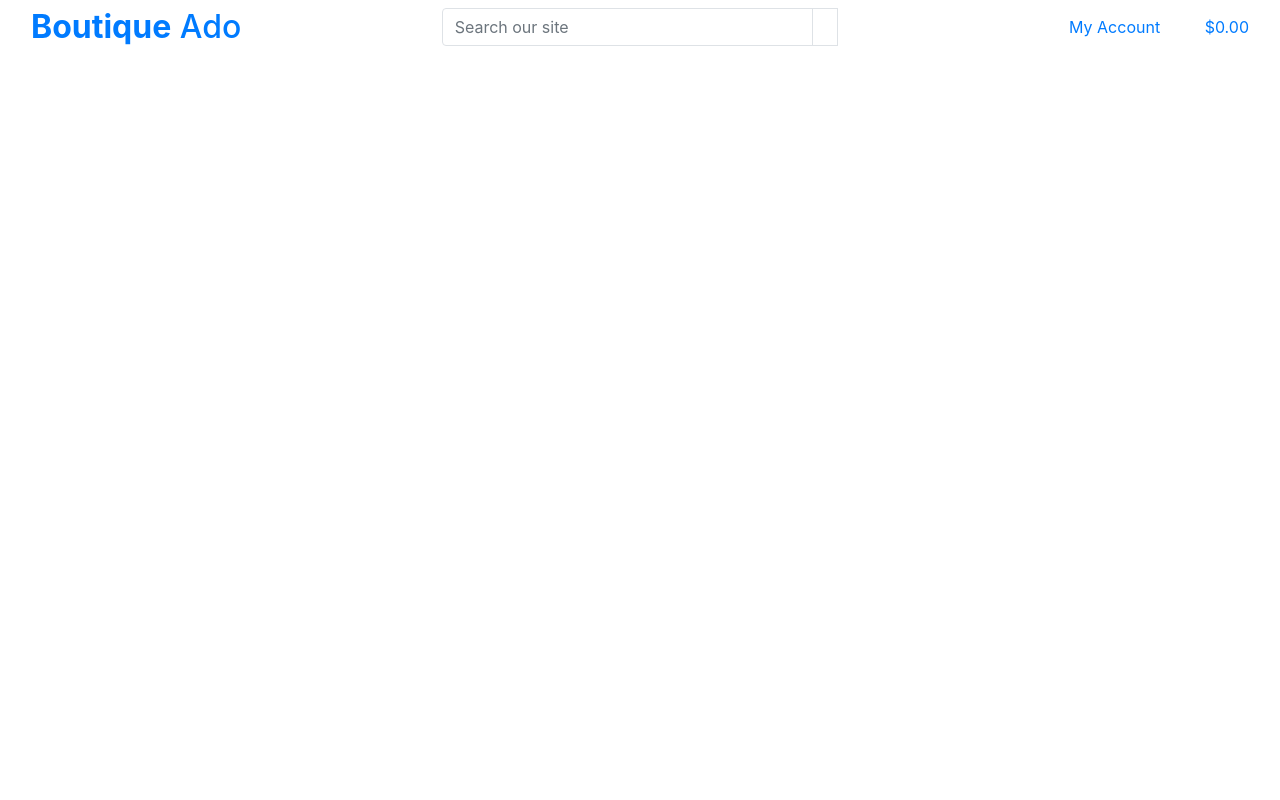
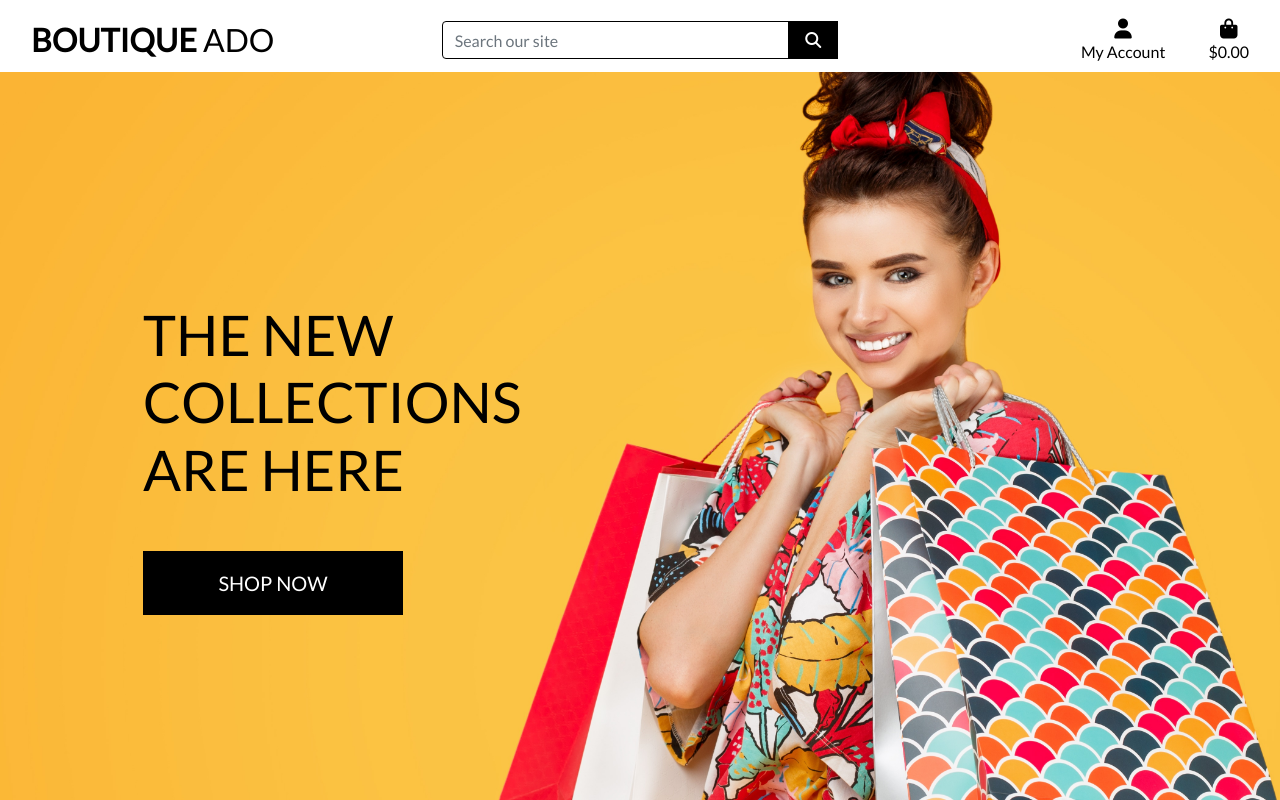
Before and after one commit to Leetzner/Boutique, a Django app: page / in a window 1280 px wide. Run offline with Django 3.2, Linux system fonts and the light colour scheme; some libraries are stand-ins or nearby versions.

Commit message:
completed home page header and css

```diff
--- a/boutique_ado/settings.py
+++ b/boutique_ado/settings.py
@@ -149,6 +149,10 @@ USE_TZ = True
 # https://docs.djangoproject.com/en/3.2/howto/static-files/
 
 STATIC_URL = '/static/'
+STATICFILES_DIRS = (os.path.join(BASE_DIR, 'static'),)
+
+MEDIA_URL = '/media/'
+MEDIA_ROOT = os.path.join(BASE_DIR, 'media')
 
 # Default primary key field type
 # https://docs.djangoproject.com/en/3.2/ref/settings/#default-auto-field
--- a/boutique_ado/urls.py
+++ b/boutique_ado/urls.py
@@ -15,9 +15,11 @@ Including another URLconf
 """
 from django.contrib import admin
 from django.urls import path, include
+from django.conf import settings
+from django.conf.urls.static import static
 
 urlpatterns = [
     path('admin/', admin.site.urls),
     path('accounts/', include('allauth.urls')),
     path('', include('home.urls')),
-]
+] + static(settings.MEDIA_URL, document_root=settings.MEDIA_ROOT)
--- a/home/templates/home/index.html
+++ b/home/templates/home/index.html
@@ -1,11 +1,28 @@
 {% extends "base.html" %}
 {% load static %}
 
+{% block page_header %}
+    <div class="container header-container">
+        <div class="row">
+            <div class="col"></div>
+        </div>
+    </div>
+{% endblock %}
 {% block content %}
 
     <div class="container h-100">
         <div class="row h-100">
-            <div class="col-7 col-md-6 my-auto"></div>
+            <div class="col-7 col-md-6 my-auto">
+                <h1 class="display-4 logo-font text-black">
+                    The new collections are here
+                </h1>
+                <div class="my-5">
+                    <h4>
+                        <a href="" class="shop-now-button btn btn-lg rounded-0 text-uppercase py-3">Shop Now</a>
+                    </h4>
+                </div>
+            </div>
+
         </div>
 
     </div>
--- /dev/null
+++ b/static/css/base.css
@@ -0,0 +1,81 @@
+html{
+    height: 100%;
+}
+
+body {
+    background: url('/media/homepage_background_cropped.jpg') no-repeat center center fixed;
+    background-size: cover;
+    height: calc(100vh - 164px);
+    color: #555;
+    font-family: 'Lato';
+}
+
+/* from Bulma */
+.icon {
+    align-items: center;
+    display: inline-flex;
+    justify-content: center;
+    height: 1.5rem;
+    width: 1.5rem;
+}
+
+.logo-font {
+    text-transform: uppercase;
+}
+
+.main-logo-link {
+    width: fit-content;
+}
+
+.shop-now-button {
+    background: black;
+    color: white;
+    min-width: 260px;
+}
+
+.btn-black {
+    background: black;
+    color: white;
+}
+
+.shop-now-button:hover,
+.shop-now-button:active,
+.shop-now-button:focus,
+.btn-black:hover,
+.btn-black:active,
+.btn-black:focus {
+    background: #222;
+    color: white;
+}
+
+.text-black {
+    color: #000 !important;
+}
+
+.border-black {
+    border: 1px solid black !important;
+}
+
+/* -------------------------------- Media Queries */
+
+/* Slightly larger container on xl screens */
+@media (min-width: 1200px) {
+  .container {
+    max-width: 80%;
+  }
+}
+
+/* fixed top navbar only on medium and up */
+@media (min-width: 992px) {
+    .fixed-top-desktop-only {
+        position: fixed;
+        top: 0;
+        right: 0;
+        left: 0;
+        z-index: 1030;
+    }
+
+    .header-container {
+        padding-top: 164px;
+    }
+}
--- a/templates/base.html
+++ b/templates/base.html
@@ -15,12 +15,15 @@
 
     {% block corecss %}
     <link rel="stylesheet" href="https://cdn.jsdelivr.net/npm/bootstrap@4.6.2/dist/css/bootstrap.min.css" integrity="sha384-xOolHFLEh07PJGoPkLv1IbcEPTNtaed2xpHsD9ESMhqIYd0nLMwNLD69Npy4HI+N" crossorigin="anonymous">
+    <link rel="stylesheet" href="https://fonts.googleapis.com/css2?family=Lato&display=swap">
+    <link rel="stylesheet" href="{% static 'css/base.css' %}">
     {% endblock %}
 
     {% block extra_css %}
     {% endblock %}
 
     {% block corejs %}
+    <script src="https://kit.fontawesome.com/0eb43b9a5e.js" crossorigin="anonymous"></script>
     <script src="https://cdn.jsdelivr.net/npm/jquery@3.5.1/dist/jquery.min.js" integrity="sha256-9/aliU8dGd2tb6OSsuzixeV4y/faTqgFtohetphbbj0=" crossorigin="anonymous"></script>
     <script src="https://cdn.jsdelivr.net/npm/popper.js@1.16.1/dist/umd/popper.min.js" integrity="sha384-9/reFTGAW83EW2RDu2S0VKaIzap3H66lZH81PoYlFhbGU+6BZp6G7niu735Sk7lN" crossorigin="anonymous"></script>
     <script src="https://cdn.jsdelivr.net/npm/bootstrap@4.6.2/dist/js/bootstrap.min.js" integrity="sha384-+sLIOodYLS7CIrQpBjl+C7nPvqq+FbNUBDunl/OZv93DB7Ln/533i8e/mZXLi/P+" crossorigin="anonymous"></script>
@@ -34,7 +37,7 @@
 
   <body>
     <header class="container-fluid fixed-top">
-        <div class="row">
+        <div id="topnav" class="row bg-white pt-lg-2 d-none d-lg-flex">
             <div class="col-12 col-lg-4 my-auto py-1 py-lg-0 text-center text-lg-left">
                 <a href="{% url 'home' %}" class="nav-link main-logo-link">
                     <h2 class="logo-font text-black my-0"><strong>Boutique</strong> Ado</h2>
```
Also changed, not shown: media/homepage_background_cropped.jpg (added).
